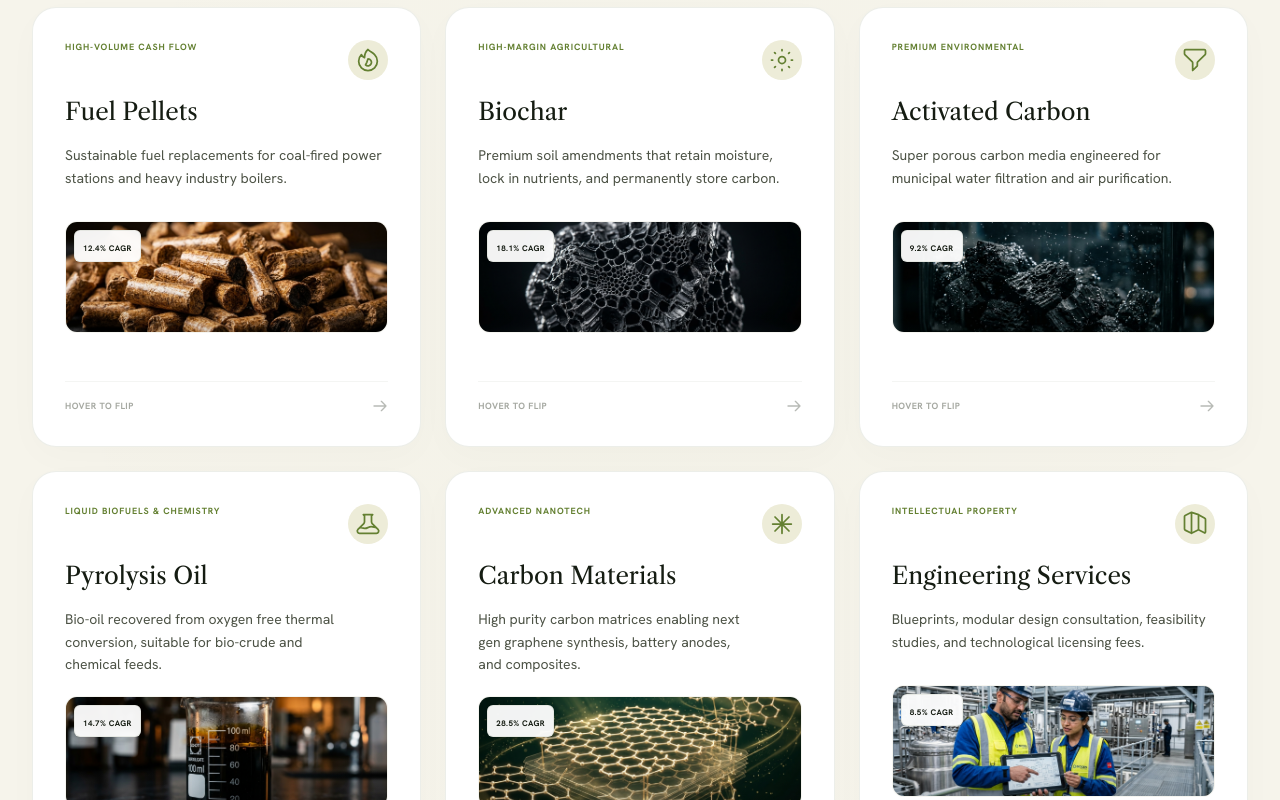
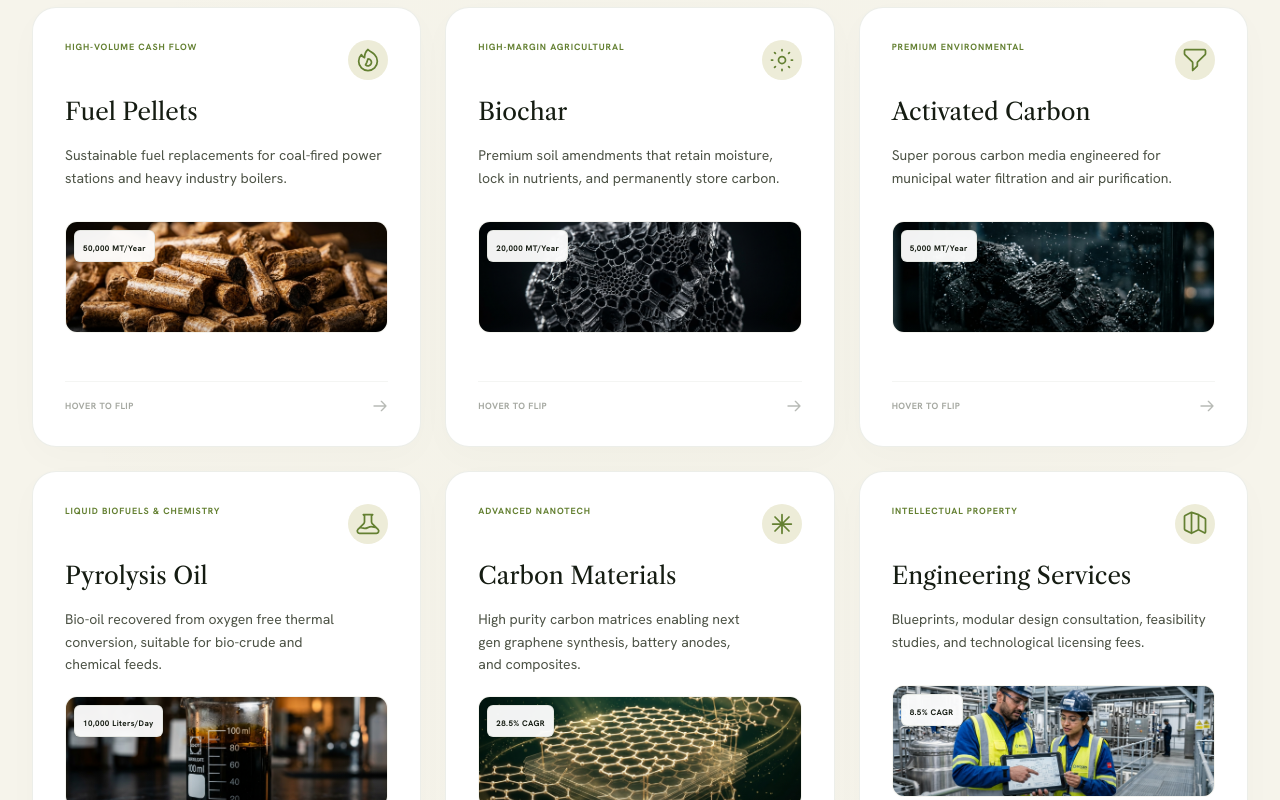
Before and after one commit to feelcoderr/bio-energy-vs, a React (Vite) app: page /platform in a window 1280 px wide. Shown: the part 1140-1940 px from the top of the page. Built offline with nearby package versions, Linux system fonts and the light colour scheme.

Commit message:
added changes

```diff
--- a/src/components/platform/PlatformRevenueEngine.jsx
+++ b/src/components/platform/PlatformRevenueEngine.jsx
@@ -11,10 +11,10 @@ const revenueStreams = [
     category: "High-Volume Cash Flow",
     frontDesc:
       "Sustainable fuel replacements for coal-fired power stations and heavy industry boilers.",
-    margin: "15%–25% EBITDA",
+    margin: "Displaces ~1.5t CO2 per ton",
     market: "Industrial thermal, cement plants, power utilities",
     terms: "Multi-year fixed-volume off-take contracts",
-    growth: "12.4% CAGR",
+    growth: "50,000 MT/Year",
     image: "/images/product-pellets.jpg",
     icon: (
       <svg
@@ -43,10 +43,10 @@ const revenueStreams = [
     category: "High-Margin Agricultural",
     frontDesc:
       "Premium soil amendments that retain moisture, lock in nutrients, and permanently store carbon.",
-    margin: "45%–55% EBITDA",
+    margin: "Sequesters Carbon 100+ Years",
     market: "Commercial agriculture, soil mixers, specialty farms",
     terms: "Spot sales & subscription-based supply agreements",
-    growth: "18.1% CAGR",
+    growth: "20,000 MT/Year",
     image: "/images/product-biochar.jpg",
     icon: (
       <svg
@@ -70,10 +70,10 @@ const revenueStreams = [
     category: "Premium Environmental",
     frontDesc:
       "Super porous carbon media engineered for municipal water filtration and air purification.",
-    margin: "35%–45% EBITDA",
+    margin: "Ultra-high porosity for purification",
     market: "Water treatment plants, industrial gas filters",
     terms: "Annual municipal bids & direct industrial contracts",
-    growth: "9.2% CAGR",
+    growth: "5,000 MT/Year",
     image: "/images/product-filter.jpg",
     icon: (
       <svg
@@ -97,10 +97,10 @@ const revenueStreams = [
     category: "Liquid Biofuels & Chemistry",
     frontDesc:
       "Bio-oil recovered from oxygen free thermal conversion, suitable for bio-crude and chemical feeds.",
-    margin: "25%–35% EBITDA",
+    margin: "Fossil-fuel equivalent thermal value",
     market: "Refineries, bio-chemical plants, maritime fuel users",
     terms: "Industrial fuel contracts and spot marketing",
-    growth: "14.7% CAGR",
+    growth: "10,000 Liters/Day",
     image: "/images/product-oil.jpg",
     icon: (
       <svg
@@ -310,13 +310,13 @@ export default function PlatformRevenueEngine() {
                 <div className="flip-card-back bg-primary text-white p-8 flex flex-col justify-between shadow-ambient">
                   <div>
                     <span className="text-[9px] font-body font-bold uppercase tracking-widest text-olive-scale-400 block mb-6">
-                      FINANCIAL PROFILE & BUYERS
+                      PRODUCT PROFILE & MARKETS
                     </span>
 
                     <div className="space-y-4">
                       <div>
                         <span className="block text-[8px] uppercase tracking-widest text-white/50">
-                          MARGIN PROFILE
+                          KEY ADVANTAGE
                         </span>
                         <span className="font-heading text-xl text-olive-scale-200">
                           {stream.margin}
@@ -324,7 +324,7 @@ export default function PlatformRevenueEngine() {
                       </div>
                       <div>
                         <span className="block text-[8px] uppercase tracking-widest text-white/50">
-                          PRIMARY BUYERS
+                          PRIMARY APPLICATIONS
                         </span>
                         <span className="font-body text-xs text-white/90 leading-relaxed block mt-0.5">
                           {stream.market}
@@ -332,7 +332,7 @@ export default function PlatformRevenueEngine() {
                       </div>
                       <div>
                         <span className="block text-[8px] uppercase tracking-widest text-white/50">
-                          CONTRACTUAL STRUCTURE
+                          SUPPLY STRUCTURE
                         </span>
                         <span className="font-body text-xs text-white/90 leading-relaxed block mt-0.5">
                           {stream.terms}
@@ -343,7 +343,7 @@ export default function PlatformRevenueEngine() {
 
                   <div className="flex justify-between items-center border-t border-white/10 pt-4 text-xs font-body mt-6">
                     <span className="text-white/60 uppercase text-[9px] tracking-wider font-semibold">
-                      EST. CAGR: {stream.growth}
+                      CAPACITY: {stream.growth}
                     </span>
                     <span className="text-olive-scale-400 font-semibold font-heading text-sm">
                       Ratnanjali Bioenergy
```
